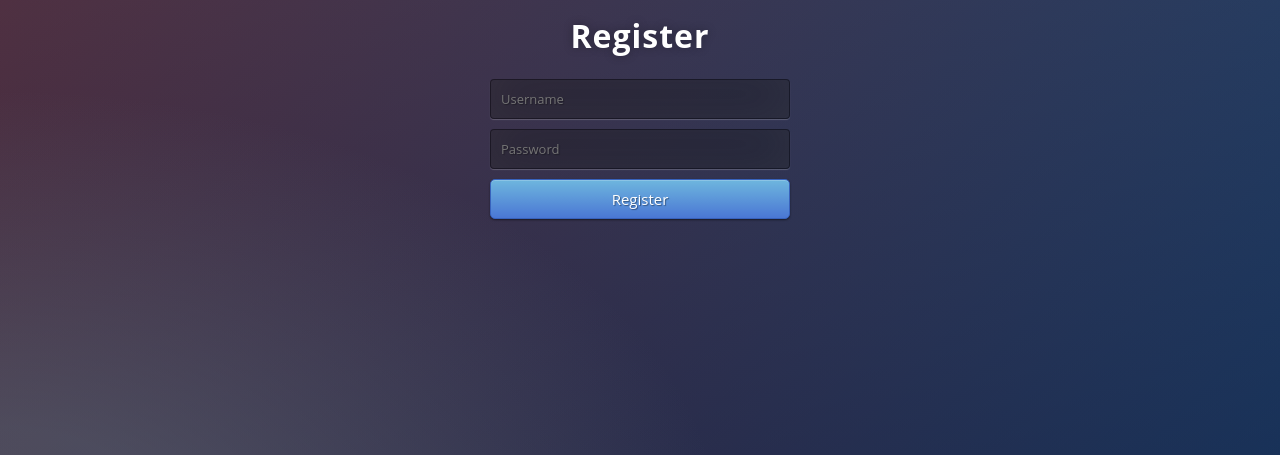
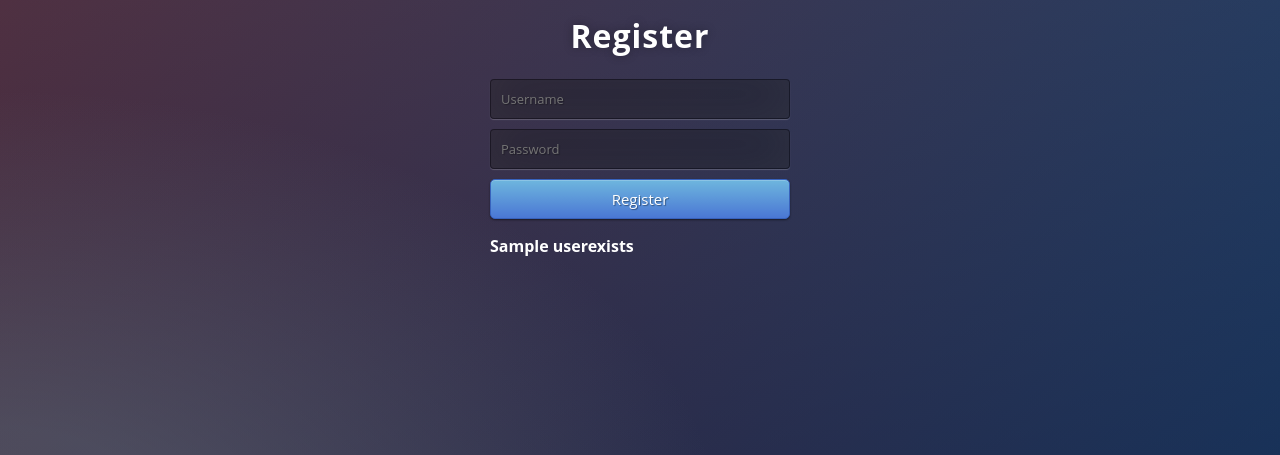
Before and after one commit to emrbzr/BookMe, a Flask app: template templates/register.html in a window 1280 px wide. Shown: the part 257-712 px from the top of the page. Run offline with Flask 2, Linux system fonts and the light colour scheme; the template is opened without the code that fills it: most values are stand-ins (such as "Sample title", 1, 10 or a date in 2020).

Commit message:
exception username exists in the database

```diff
--- a/app.py
+++ b/app.py
@@ -4,7 +4,7 @@
 from flask_sqlalchemy import SQLAlchemy
 app = Flask(__name__)
 
-app.secret_key = "secret"
+app.secret_key = "b',|V\xa2^\xf8y%/\xee\x81\x91\xe6\xba\xe3/RW\x97|k:\xa0\x1f'"
 
 app.config['SQLALCHEMY_DATABASE_URI'] = 'postgresql://postgres:Intel1234@localhost/reservation'
 db = SQLAlchemy(app)
@@ -23,11 +23,16 @@
 # adding user to table user into database Reservation
 @app.route('/post_user', methods=['POST'])
 def post_user():
+	userexists = "Username already in use."
+	checkuser = User.query.filter(db.or_(User.username == request.form['username'])).first()
+	if not checkuser:
+		user = User(request.form['username'], request.form['password'])
+		db.session.add(user)
+		db.session.commit()
+		return render_template('reservation.html')
+	else:
+		return render_template('register.html', userexists=userexists)
 
-	user = User(request.form['username'], request.form['password'])
-	db.session.add(user)
-	db.session.commit()
-	return render_template('reservation.html')
 
 # login required
 def login_required(f):
@@ -51,7 +56,7 @@
 	return render_template('register.html')
 
 # render reservation template if login with correct credentials
-@app.route('/login/', methods=['GET', 'POST'])
+@app.route('/login', methods=['GET', 'POST'])
 def index():
 	error = 'Invalid credentials. Please try again'
 	if request.method == 'POST':
--- a/templates/register.html
+++ b/templates/register.html
@@ -18,7 +18,9 @@
         <input type="password" id ="password" name="password" placeholder="Password" required="required" value=""/>
         <button type="submit" class="btn btn-primary btn-block btn-large" value="Login">Register</button>
     </form>
-
+    {% if userexists %}
+     <p class="userexists" style="color:white;"><strong>{{ userexists }}</strong></p>
+     {% endif %}
   </div>
 
   </body>
```
